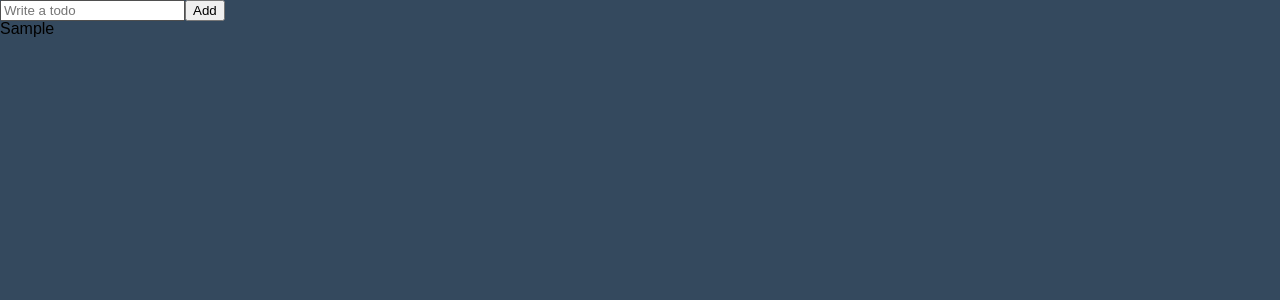
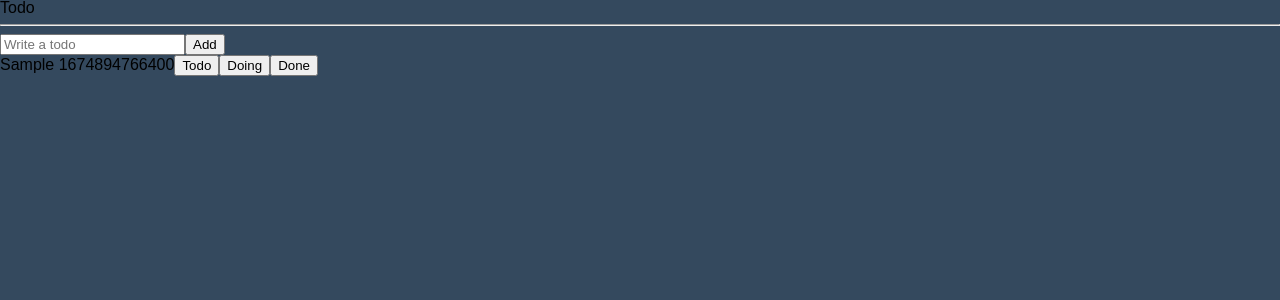
Before and after one commit to kyungchan3007/Todo, a React (Create React App) app: page / in a window 1280 px wide. Both pictures are taken after typing "Sample" into the empty fields and a click on the button "Add". Shown: the top 300 px of the page. Built offline with nearby package versions, Linux system fonts and the light colour scheme; a web font is replaced by a local one.

Commit message:
컴포넌트분리

```diff
--- /dev/null
+++ b/src/components/CreateTodo.tsx
@@ -0,0 +1,35 @@
+import { useForm } from "react-hook-form";
+import { useSetRecoilState } from "recoil";
+import { ITodoValue } from "../type/todoType";
+import { toDoState } from "../unit/recoilState";
+
+export default function CreateTodo() {
+  const setTodos = useSetRecoilState(toDoState);
+  const { register, handleSubmit, setValue } = useForm<ITodoValue>({
+    mode: "onChange",
+  });
+
+  const onValidation = async ({ toDo }: ITodoValue) => {
+    setTodos((oldTodos) => [
+      // 이친구는 시작할때 빈배열이란것을 타입스크립트에 알려줘야한다.
+      ...oldTodos, // 배열의 요소들을 전달
+      { text: toDo, id: Date.now(), category: "TO_DO" },
+      // 타입의 속성들을 나열
+    ]); // Never[] typescript
+    setValue("toDo", "");
+  };
+
+  return (
+    <>
+      <form onSubmit={handleSubmit(onValidation)}>
+        <input
+          {...register("toDo", {
+            required: "Please enter your todo",
+          })}
+          placeholder="Write a todo"
+        />
+        <button>Add</button>
+      </form>
+    </>
+  );
+}
--- /dev/null
+++ b/src/components/Todo.tsx
@@ -0,0 +1,16 @@
+import { IToDo } from "../type/todoType";
+
+export default function Todo(props: IToDo) {
+  return (
+    <>
+      <div>
+        <li key={props.id}>
+          {props.text} {props.id}
+          <button>Todo</button>
+          <button>Doing</button>
+          <button>Done</button>
+        </li>
+      </div>
+    </>
+  );
+}
--- a/src/components/TodoList.tsx
+++ b/src/components/TodoList.tsx
@@ -1,43 +1,39 @@
 import { useForm } from "react-hook-form";
 import { ITodoValue } from "../type/todoType";
 import styled from "styled-components";
-import { useRecoilState } from "recoil";
+import { useRecoilState, useRecoilValue } from "recoil";
 import { toDoState } from "../unit/recoilState";
+import CreateTodo from "./CreateTodo";
+import Todo from "./Todo";
 
 export const Error = styled.span`
   color: red;
 `;
 
 export default function TodoList() {
-  const [toDos, setTodos] = useRecoilState(toDoState);
-  // const value = useRecoilValue(toDoState); // 값을 가져오는 Recoilstate
-  // const modFn = useSetRecoilState(toDoState); // 값을 변경하는 Recoilstate
-  const { register, handleSubmit, setValue } = useForm<ITodoValue>({
-    mode: "onChange",
-  });
+  // const [toDos, setTodos] = useRecoilState(toDoState);
+  // // const value = useRecoilValue(toDoState); // 값을 가져오는 Recoilstate
+  // // const modFn = useSetRecoilState(toDoState); // 값을 변경하는 Recoilstate
+  // const { register, handleSubmit, setValue } = useForm<ITodoValue>({
+  //   mode: "onChange",
+  // });
 
-  const onValidation = async ({ toDo }: ITodoValue) => {
-    setTodos((oldTodos) => [
-      ...oldTodos,
-      { text: toDo, id: Date.now(), category: "TO_DO" },
-    ]);
-    setValue("toDo", "");
-  };
-
+  // const onValidation = async ({ toDo }: ITodoValue) => {
+  //   setTodos((oldTodos) => [
+  //     ...oldTodos,
+  //     { text: toDo, id: Date.now(), category: "TO_DO" },
+  //   ]); // Never[] typescript
+  //   setValue("toDo", "");
+  // };
+  const toDos = useRecoilValue(toDoState);
   return (
     <>
-      <form onSubmit={handleSubmit(onValidation)}>
-        <input
-          {...register("toDo", {
-            required: "Please enter your todo",
-          })}
-          placeholder="Write a todo"
-        />
-        <button>Add</button>
-      </form>
+      <h1>Todo</h1>
+      <hr />
+      <CreateTodo />
       <ul>
         {toDos.map((el) => (
-          <li key={el.id}>{el.text}</li>
+          <Todo key={el.id} {...el} />
         ))}
       </ul>
     </>
```
